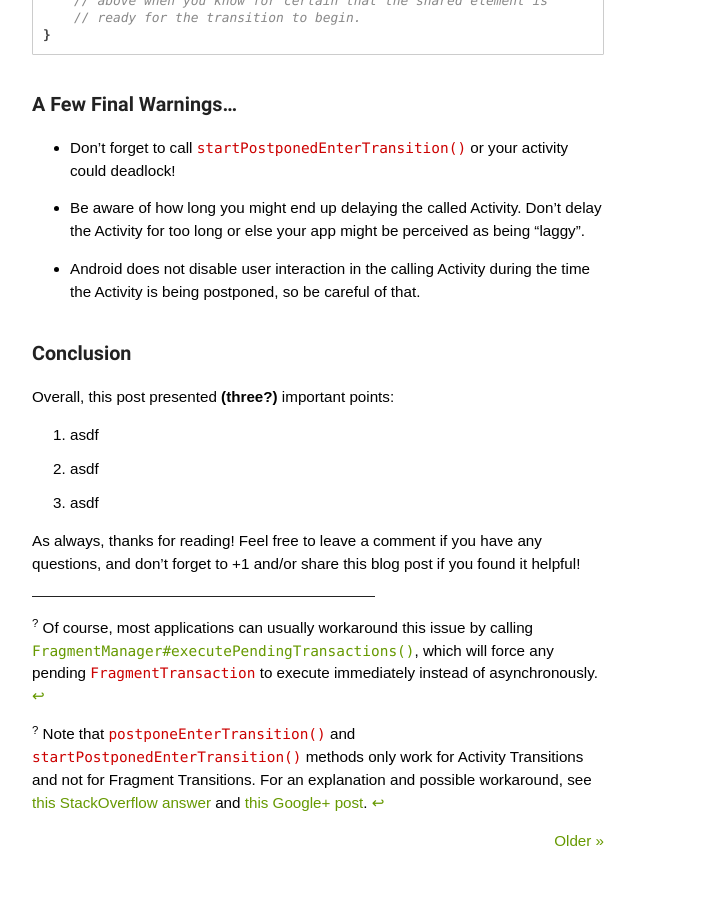
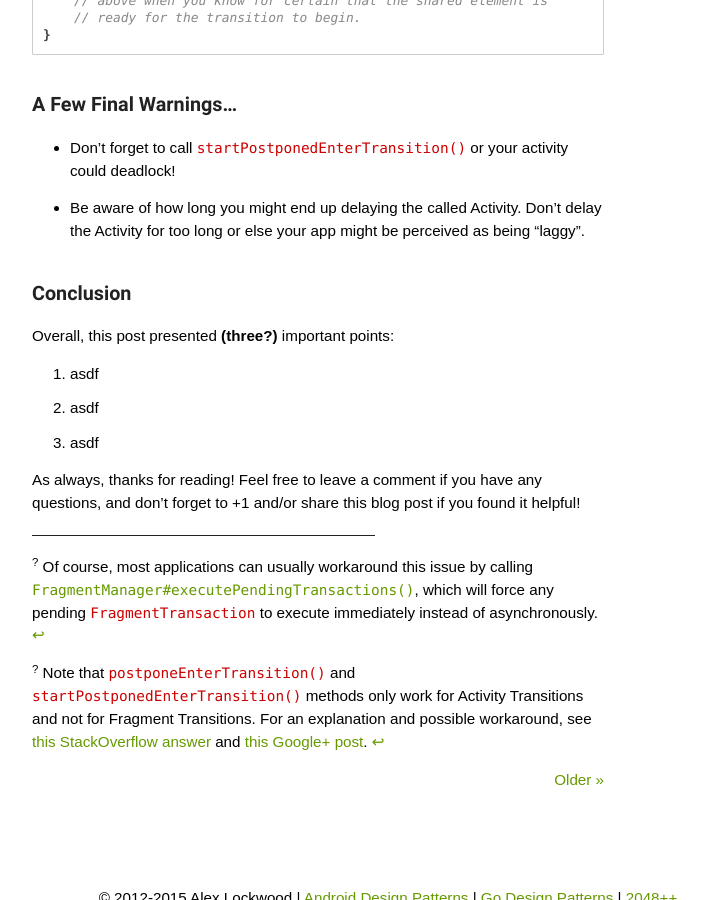
Before and after one commit to alexjlockwood/AndroidDesignPatterns, a Jekyll site: the page built from _posts/2015-01-13-activity-fragment-shared-element-transitions-part3b.md, in a window 1280 px wide and 900 px high, scrolled down 2911 px. Shown: the whole window, without its empty margins (252-957 px from the left). Built offline with Jekyll 4.4.1, drawn with Linux system fonts in a browser that asks for light colours; some web fonts are replaced; Markdown is read by kramdown in place of the engine named in the settings; a script that is not in the unit is left out; comment, search, counter and statistics services are not loaded.

Commit message:
updated part3b

```diff
--- a/_posts/2015-01-13-activity-fragment-shared-element-transitions-part3b.md
+++ b/_posts/2015-01-13-activity-fragment-shared-element-transitions-part3b.md
@@ -105,8 +105,6 @@ public void onActivityReenter(int resultCode, Intent data) {
 
 * Be aware of how long you might end up delaying the called Activity. Don't delay the Activity for too long or else your app might be perceived as being "laggy".
 
-* Android does not disable user interaction in the calling Activity during the time the Activity is being postponed, so be careful of that.
-
 ### Conclusion
 
 Overall, this post presented **(three?)** important points:
```
